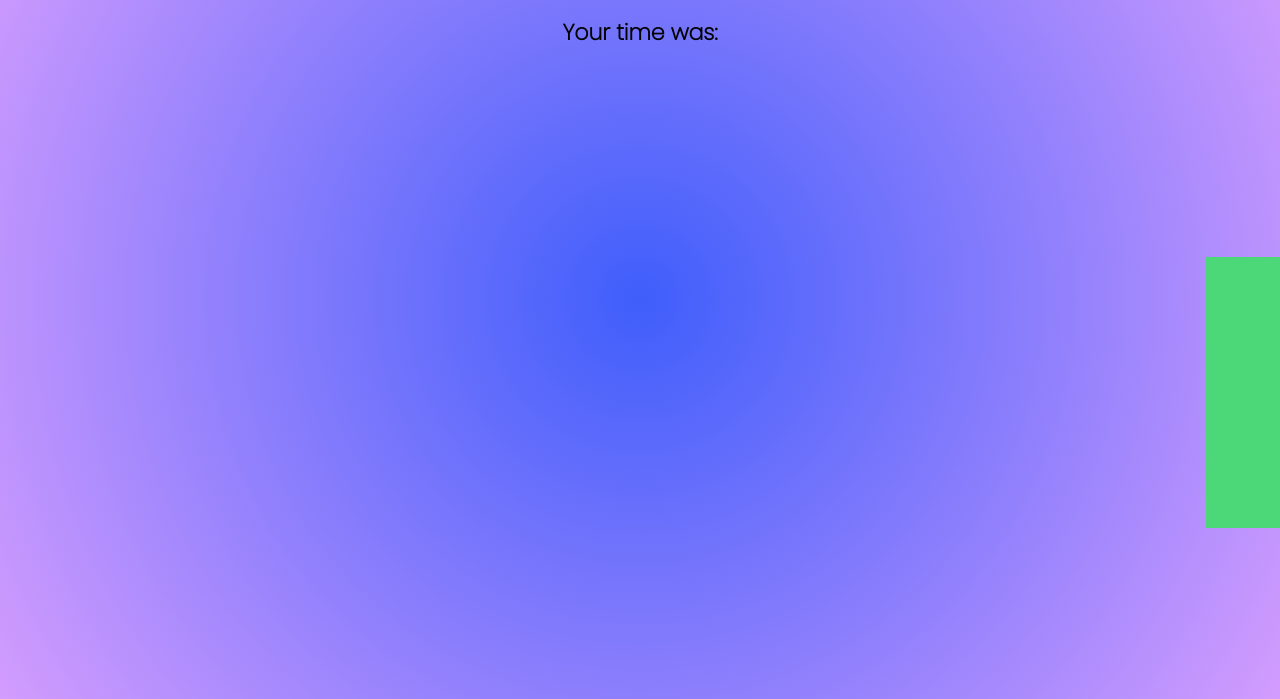
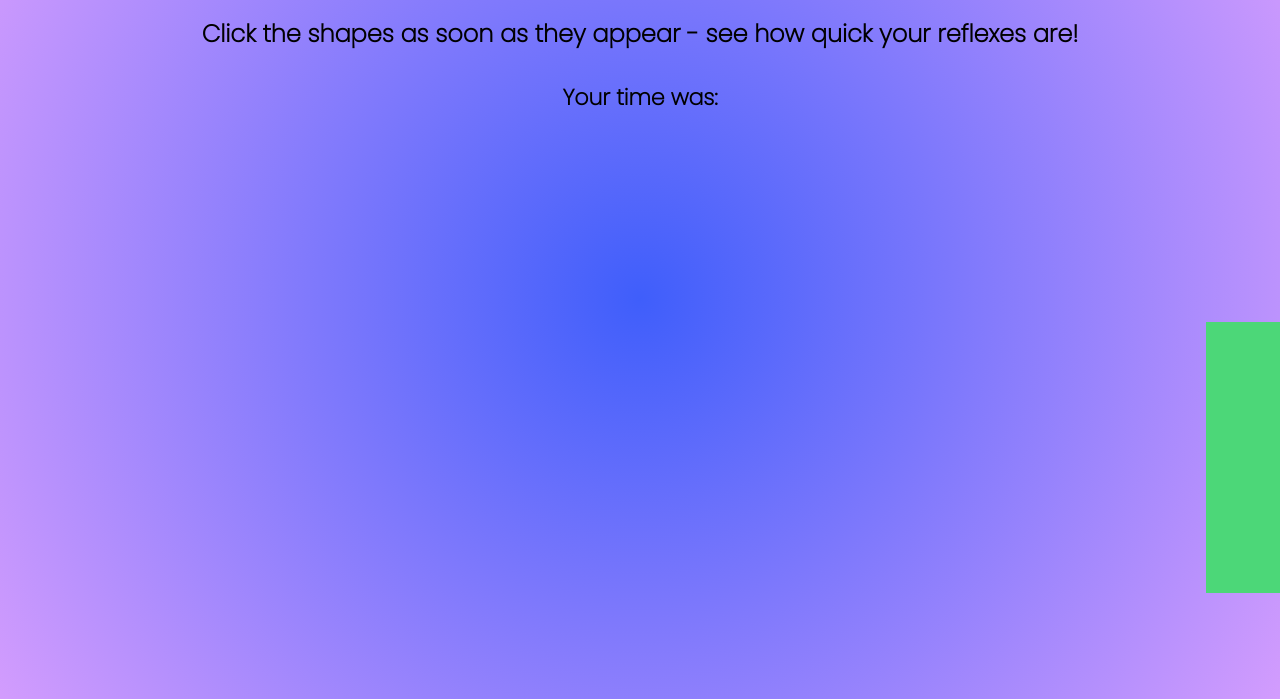
Before and after one commit to asbhogal/JavaScript-Reaction-Tester-Project, a plain HTML site: page index.html in a window 1280 px wide. Shown: the part 101-800 px from the top of the page. Drawn offline with Linux system fonts and the light colour scheme.

Commit message:
adjusted styling and header content

```diff
--- a/index.html
+++ b/index.html
@@ -9,6 +9,7 @@
 <body>
     <div id="wrapper">
         <h1 id="heading">Reaction Tester</h1>
+        <h2>Click the shapes as soon as they appear - see how quick your reflexes are!</h2>
         <p id="time-calculated">Your time was: <span id="timeTaken"></span></p>
         <div id="shape"></div>
     </div>
--- a/style.scss
+++ b/style.scss
@@ -30,4 +30,8 @@
         position: relative;         /* This position must be set in order for JavaScript to set the locations of the TOP and LEFT properties */
         top: 50px;                  /* This was added to account for the heading and height - in the course, this is negated as the front-end layout is different. This way, the effect remains the same, effectively */
     }
+    h2 {
+        text-align: center;
+        padding-bottom: 30px;
+    }
 }
```
Also changed, not shown: dist/style.css, 1 other file.
